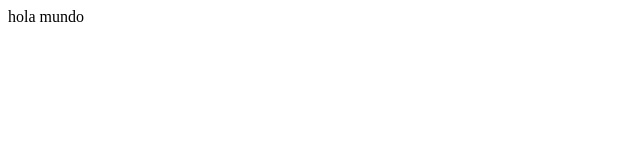
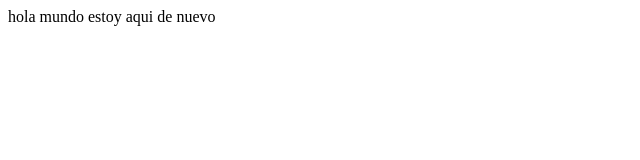
Before and after one commit to CristianJ/cursoGit, a plain HTML site: page indexAndresRomero.html in a window 1280 px wide. Shown: the whole page, without its empty margins (0-640 px from the left). Drawn offline with Linux system fonts and the light colour scheme.

Commit message:
segundo commit

```diff
--- a/indexAndresRomero.html
+++ b/indexAndresRomero.html
@@ -1,3 +1,4 @@
 <html>
     hola mundo
+    estoy aqui de nuevo
 </html>
```
